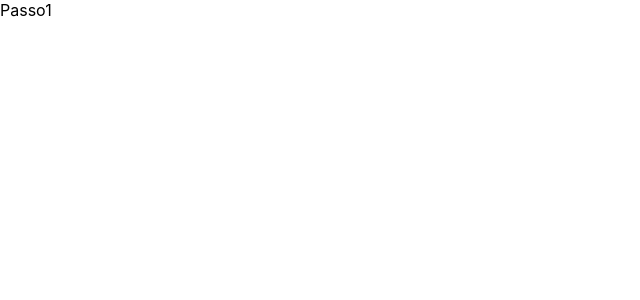
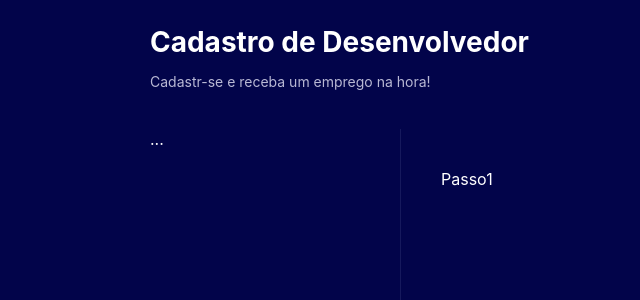
Before and after one commit to CoreyDevl/multiformul-rio-com-3-passos, a React (Create React App) app: page / in a window 1280 px wide. Shown: the top 300 px of the page, without its empty margins (0-640 px from the left). Built offline with nearby package versions, Linux system fonts and the light colour scheme.

Commit message:
ciraçao de componente tema  -
componente que envolve em tema  e tambem o header

```diff
--- /dev/null
+++ b/src/components/Header/index.tsx
@@ -0,0 +1,10 @@
+import * as C from './styles';
+
+export const Header = () => {
+  return (
+    <C.Container>
+      <h1>Cadastro de Desenvolvedor</h1>
+      <p>Cadastr-se e receba um emprego na hora!</p>
+    </C.Container>
+  )
+}
--- /dev/null
+++ b/src/components/Header/styles.ts
@@ -0,0 +1,16 @@
+import styled from "styled-components";
+
+export const Container = styled.div`
+  padding: 25px 0;
+  border-botton: 1px solid #16195C;
+
+  h1{
+    margin: 0;
+    padding: 0;
+    font-size: 28px;
+  }
+  p{
+    font-size: 14px;
+    color: #B8B8D4;
+  }
+`;
--- /dev/null
+++ b/src/components/Themes/index.tsx
@@ -0,0 +1,25 @@
+import { ReactNode } from 'react';
+import * as C from './styles';
+import { Header } from '../Header';
+
+type Props = {
+  children: ReactNode;
+}
+
+export const Theme = ({children}: Props) => {
+  return (
+    <C.Container>
+     <C.Area>
+       <Header/>
+          <C.Steps>
+            <C.Sidebar>
+              ...
+            </C.Sidebar>
+            <C.Page>
+              {children}
+            </C.Page>
+          </C.Steps>
+     </C.Area>
+    </C.Container>
+  )
+}
--- /dev/null
+++ b/src/components/Themes/styles.ts
@@ -0,0 +1,31 @@
+import styled from "styled-components";
+
+export const Container = styled.div`
+  background-color: #02044A;
+  color: #fff;
+  min-height: 100vh;
+`;
+
+export const Area = styled.div`
+  margin: auto;
+  max-width: 980px;
+  min-height: 100vh;
+  display: flex;
+  flex-direction: column;
+`;
+
+export const Steps = styled.div`
+  flex: 1;
+  display: flex;
+`;
+
+export const Sidebar = styled.div`
+  width: 250px;
+  border-right: 1px solid #16195C;
+`;
+
+export const Page = styled.div`
+  flex: 1;
+  padding-left: 40px;
+  padding-top: 40px;
+`;
--- a/src/pages/FormStep1/index.tsx
+++ b/src/pages/FormStep1/index.tsx
@@ -1,10 +1,13 @@
 import * as C from './styles';
+import { Theme } from '../../components/Themes';
 
 export const FormStep1 = () => {
   return(
-    <C.Container>
-      Passo1
-    </C.Container>
+    <Theme>
+      <C.Container>
+        Passo1
+      </C.Container>
+    </Theme>
   )
 
 };
```
